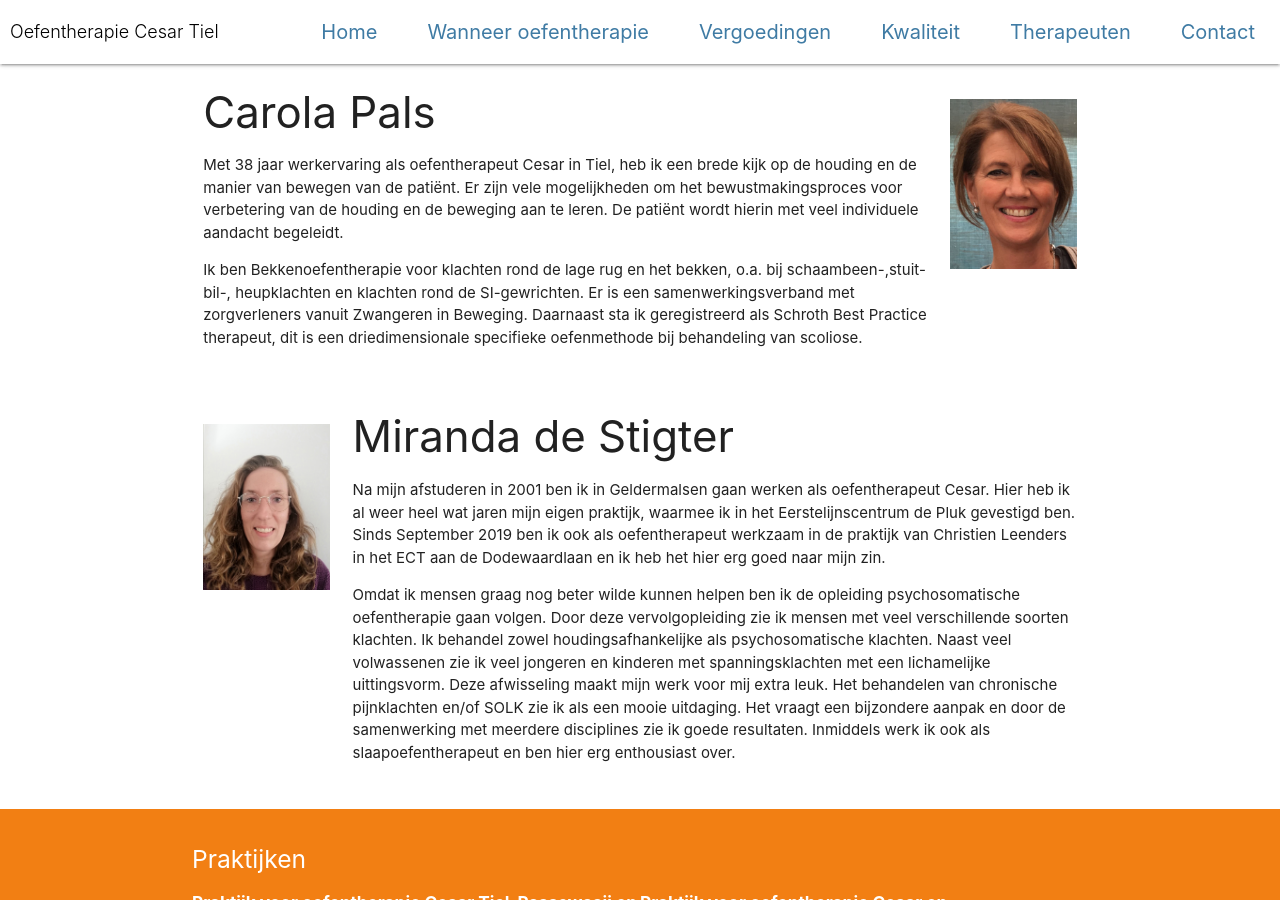
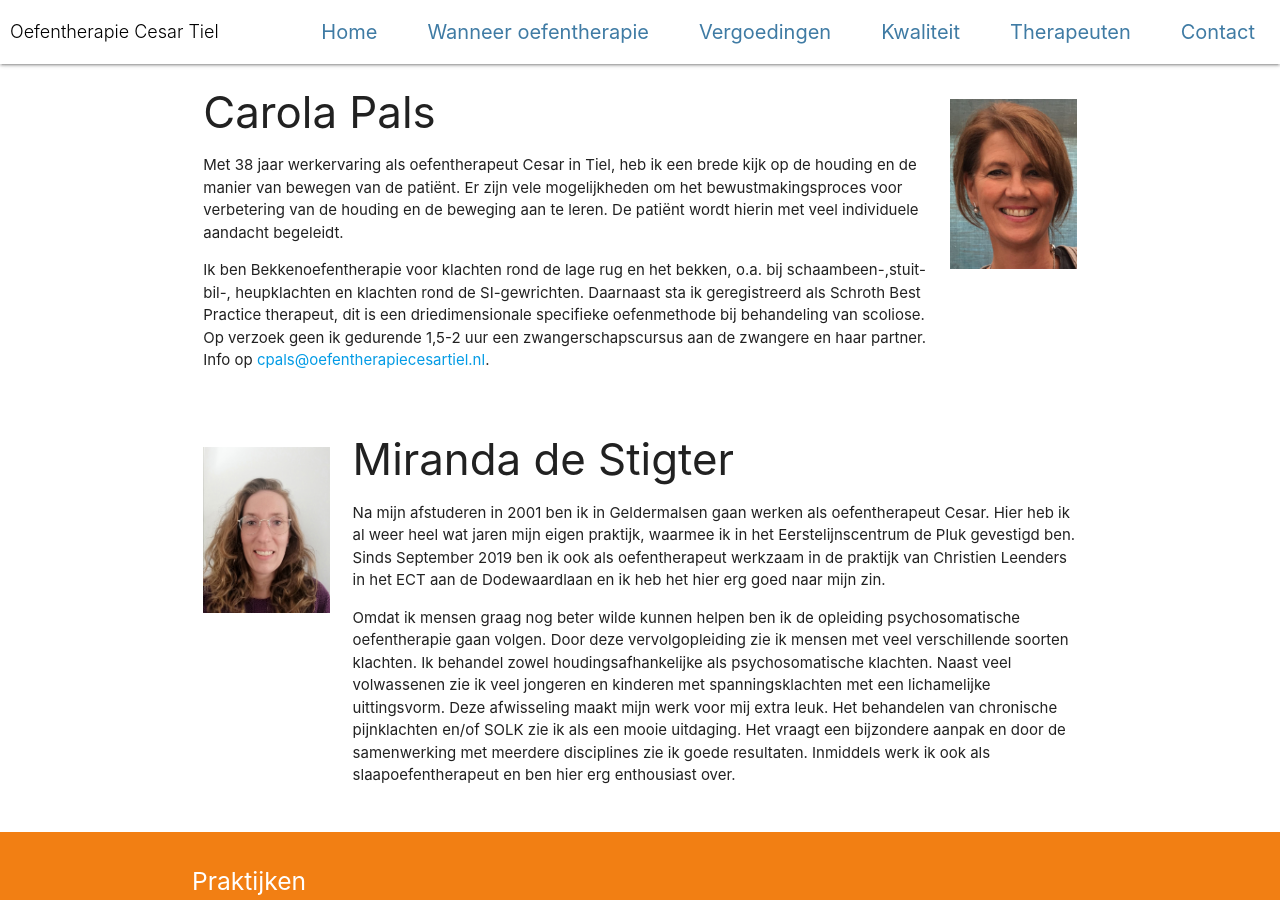
Before and after one commit to jlwbr/Cesar-Tiel, a Jekyll site: the page built from pages/therapeuten.md, in a window 1280 px wide and 900 px high, scrolled down 337 px. Built offline with Jekyll 4.4.1, drawn with Linux system fonts in a browser that asks for light colours; nearby versions of some CDN libraries; a script that is not in the unit is left out.

Commit message:
Update therapeuten.md

```diff
--- a/pages/therapeuten.md
+++ b/pages/therapeuten.md
@@ -20,7 +20,8 @@ Sinds 1983 ben ik werkzaam als oefentherapeut Cesar en behandel ik zowel kindere
 
 Met 38 jaar werkervaring als oefentherapeut Cesar in Tiel, heb ik een brede kijk op de houding en de manier van bewegen van de patiënt. Er zijn vele mogelijkheden om het bewustmakingsproces voor verbetering van de houding en de beweging aan te leren. De patiënt wordt hierin met veel individuele aandacht begeleidt.
 
-Ik ben Bekkenoefentherapie voor klachten rond de lage rug en het bekken, o.a. bij schaambeen-,stuit- bil-, heupklachten en klachten rond de SI-gewrichten. Er is een samenwerkingsverband met zorgverleners vanuit Zwangeren in Beweging. Daarnaast sta ik geregistreerd als Schroth Best Practice therapeut, dit is een driedimensionale specifieke oefenmethode bij behandeling van scoliose.
+Ik ben Bekkenoefentherapie voor klachten rond de lage rug en het bekken, o.a. bij schaambeen-,stuit- bil-, heupklachten en klachten rond de SI-gewrichten. Daarnaast sta ik geregistreerd als Schroth Best Practice therapeut, dit is een driedimensionale specifieke oefenmethode bij behandeling van scoliose. Op verzoek geen ik gedurende 1,5-2 uur een zwangerschapscursus aan de zwangere en haar partner. Info op [cpals@oefentherapiecesartiel.nl](mailto:cpals@oefentherapiecesartiel.nl).
+
   </div>
   <div class="col s2"><img src="{{ site.baseurl }}/assets/images/Home1.jpg" width="100%" style="margin-top: 40px;"/></div>
 </div>
```
